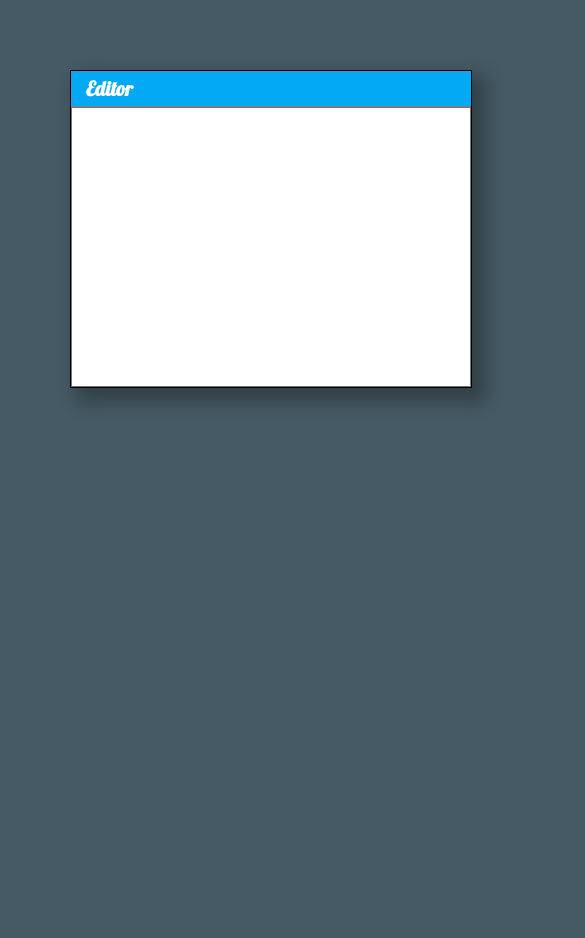
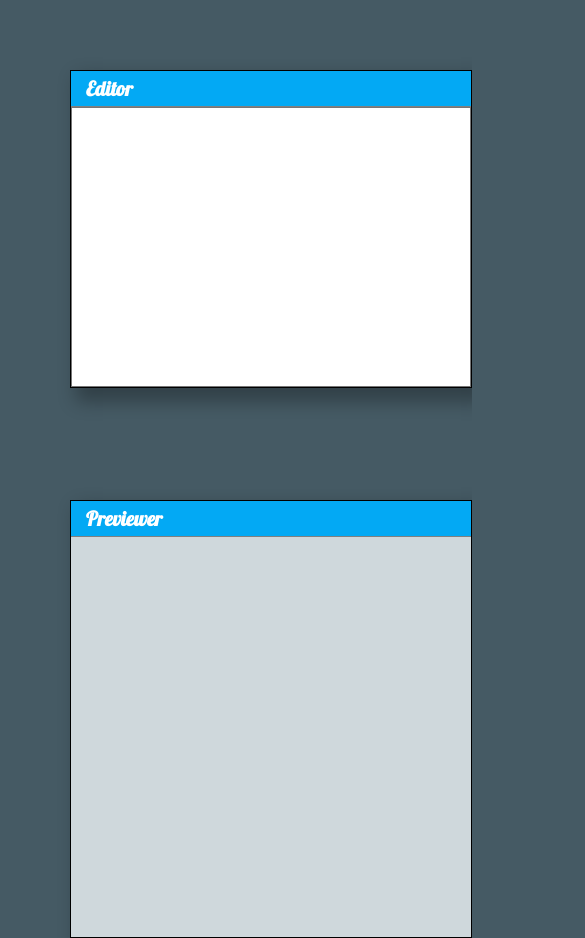
Before and after one commit to Evelinabrink/MarkdownPreviewer, a website: page index.html in a window 390 px wide. Shown: the top 938 px of the page, 585 px wide, since content can reach past the window. Before the commit the page ends 844 px from the top, so only its background shows below. Drawn offline with nearby package versions, Linux system fonts and the light colour scheme.

Commit message:
added media query for preview window

```diff
--- a/style.css
+++ b/style.css
@@ -69,3 +69,10 @@ body {
     color: rgb(82, 91, 100);
     font-family: 'PT Sans Narrow', sans-serif;
 }
+
+@media (max-width: 900px) {
+    .previewDiv {
+        top: 500px;
+        left: 70px;
+    }
+}
--- a/todo.txt
+++ b/todo.txt
@@ -3,6 +3,5 @@
 - resizing windows
 - z-index issue
 - add animated cursor in editor window
-- add media queries // responsive design
 - add about icon with markdown cheatsheet
 - update readme file with photo and description of project
```
